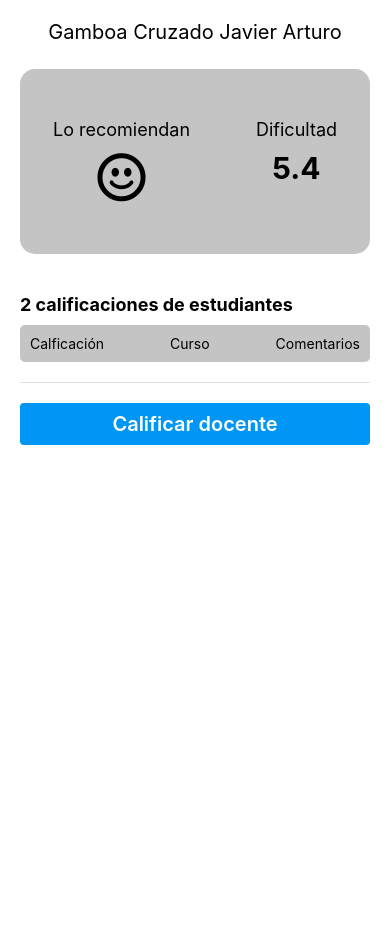
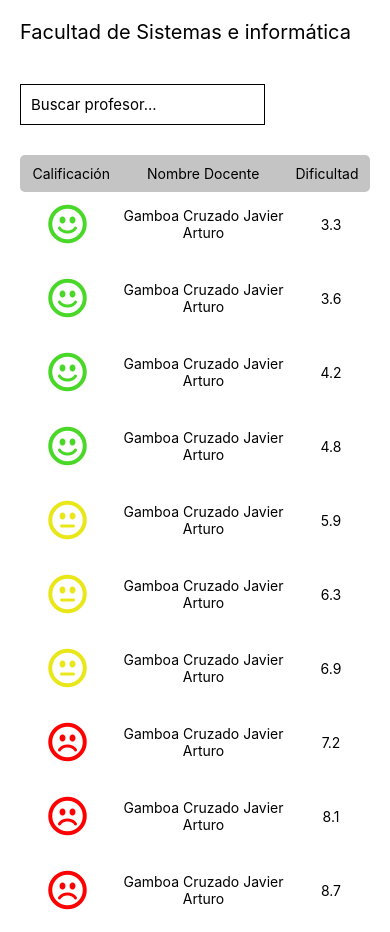
Before and after one commit to DantexSD/gviernes_grupo3_frontend_fisi, a React Native app: screen /RankingDocentes in a window 390 px wide. Before the commit the page ends 844 px from the top, so only its background shows below. Built offline with nearby package versions, Linux system fonts and the light colour scheme.

Commit message:
19/01/22

```diff
--- a/Navigation.js
+++ b/Navigation.js
@@ -1,25 +1,31 @@
-import React from 'react'
-import { NavigationContainer } from "@react-navigation/native"
-import { createStackNavigator } from "@react-navigation/stack"
-import CalificacionDocente from './screens/CalificacionDocente'
-
+import React from "react";
+import { NavigationContainer } from "@react-navigation/native";
+import { createStackNavigator } from "@react-navigation/stack";
+import CalificacionDocente from "./screens/CalificacionDocente";
+import RankingDocentes from "./screens/RankingDocentes";
 
 export default function Navigation() {
-
-    const Stack = createStackNavigator()
+  const Stack = createStackNavigator();
 
   //Header Show
   const screenOptions = {
-        headerShown: false
-    }
+    headerShown: false,
+  };
 
   return (
     <NavigationContainer>
       {/* initialRouteName -> tu pantalla de inicio */}
-            <Stack.Navigator initialRouteName="CalificacionDocente" screenOptions={screenOptions} >
+      <Stack.Navigator
+        initialRouteName="RankingDocentes"
+        screenOptions={screenOptions}
+      >
         {/* Creas tus pantallas */}
-                <Stack.Screen name="CalificacionDocente" component={CalificacionDocente} />
+        <Stack.Screen
+          name="CalificacionDocente"
+          component={CalificacionDocente}
+        />
+        <Stack.Screen name="RankingDocentes" component={RankingDocentes} />
       </Stack.Navigator>
     </NavigationContainer>
-    )
+  );
 }
--- a/package.json
+++ b/package.json
@@ -19,6 +19,7 @@
     "react-native-elements": "^3.4.2",
     "react-native-safe-area-context": "3.3.2",
     "react-native-screens": "~3.10.1",
+    "react-native-table-component": "^1.2.1",
     "react-native-web": "0.17.1"
   },
   "devDependencies": {
--- /dev/null
+++ b/screens/RankingDocentes.js
@@ -0,0 +1,183 @@
+import React from "react";
+import { StyleSheet, Text, View, TextInput, ScrollView } from "react-native";
+import { Icon } from "react-native-elements";
+
+export default function RankingDocentes() {
+  const dataDocentes = [
+    {
+      name: "Gamboa Cruzado Javier Arturo",
+      recommend: 1,
+      dificult: "3.3",
+    },
+    {
+      name: "Gamboa Cruzado Javier Arturo",
+      recommend: 1,
+      dificult: "3.6",
+    },
+    {
+      name: "Gamboa Cruzado Javier Arturo",
+      recommend: 1,
+      dificult: "4.2",
+    },
+    {
+      name: "Gamboa Cruzado Javier Arturo",
+      recommend: 1,
+      dificult: "4.8",
+    },
+    {
+      name: "Gamboa Cruzado Javier Arturo",
+      recommend: 0,
+      dificult: "5.9",
+    },
+    {
+      name: "Gamboa Cruzado Javier Arturo",
+      recommend: 0,
+      dificult: "6.3",
+    },
+    {
+      name: "Gamboa Cruzado Javier Arturo",
+      recommend: 0,
+      dificult: "6.9",
+    },
+    {
+      name: "Gamboa Cruzado Javier Arturo",
+      recommend: -1,
+      dificult: "7.2",
+    },
+    {
+      name: "Gamboa Cruzado Javier Arturo",
+      recommend: -1,
+      dificult: "8.1",
+    },
+    {
+      name: "Gamboa Cruzado Javier Arturo",
+      recommend: -1,
+      dificult: "8.7",
+    },
+  ];
+
+  return (
+    <View style={styles.rankingContainer}>
+      <Text style={styles.rankingTittle}>
+        Facultad de Sistemas e informática
+      </Text>
+      <View style={styles.searchContainer}>
+        <View style={styles.searchContent}>
+          <TextInput
+            style={styles.inputText}
+            placeholder="Buscar profesor..."
+          />
+          <Icon
+            style={styles.iconSearch}
+            name="search"
+            color="#000"
+            type="fontawesome"
+          />
+        </View>
+      </View>
+
+      <View style={styles.rankingHeader}>
+        <Text style={styles.qualificationTeacher}>Calificación</Text>
+        <Text style={styles.nameTeacher}>Nombre Docente</Text>
+        <Text style={styles.dificultTeacher}>Dificultad</Text>
+      </View>
+      <ScrollView>
+        {dataDocentes.map((docente, index) => (
+          <View key={index} style={styles.contentDocente}>
+            <Text style={styles.qualificationTeacher}>
+              {docente.recommend == 1 ? (
+                <Icon
+                  size={40}
+                  name="emoji-happy"
+                  color="#4AD828"
+                  type="entypo"
+                />
+              ) : docente.recommend == 0 ? (
+                <Icon
+                  size={40}
+                  name="emoji-neutral"
+                  color="#EAE718"
+                  type="entypo"
+                />
+              ) : (
+                <Icon
+                  size={40}
+                  name="emoji-sad"
+                  color="#FF0000"
+                  type="entypo"
+                />
+              )}
+            </Text>
+            <Text style={styles.nameTeacher}>{docente.name}</Text>
+            <Text style={styles.dificultTeacher}>{docente.dificult}</Text>
+          </View>
+        ))}
+      </ScrollView>
+    </View>
+  );
+}
+
+const styles = StyleSheet.create({
+  rankingContainer: {
+    flex: 1,
+    backgroundColor: "#fff",
+  },
+  rankingTittle: {
+    fontSize: 20,
+    margin: 20,
+  },
+  searchContainer: {
+    margin: 20,
+  },
+  searchContent: {
+    width: "70%",
+    position: "relative",
+  },
+  inputText: {
+    borderWidth: 1,
+    padding: 10,
+    paddingRight: 30,
+    fontSize: 15,
+  },
+  iconSearch: {
+    position: "absolute",
+    top: 0,
+    left: 0,
+  },
+  rankingHeader: {
+    textAlign: "center",
+    margin: 20,
+    marginTop: 10,
+    marginBottom: 0,
+    flexDirection: "row",
+    justifyContent: "space-between",
+    padding: 10,
+    borderRadius: 5,
+    backgroundColor: "#c4c4c4",
+  },
+  contentDocente: {
+    margin: 20,
+    marginTop: 10,
+    marginBottom: 10,
+    flexDirection: "row",
+    justifyContent: "space-between",
+    alignItems: "center",
+    padding: 5,
+    paddingTop: 0,
+    paddingBottom: 0,
+    marginBottom: 20,
+    borderRadius: 5,
+  },
+  qualificationTeacher: {
+    width: "25%",
+    textAlign: "center",
+  },
+  nameTeacher: {
+    width: "55%",
+    textAlign: "center",
+  },
+  dificultTeacher: {
+    width: "20%",
+    textAlign: "center",
+  },
+});
```
Also changed, not shown: screens/CalificacionDocente.js (+15 -17 lines), 1 other file (tests, documents, lock files or other folders). Lines whose indentation alone changed are shown as unchanged.
